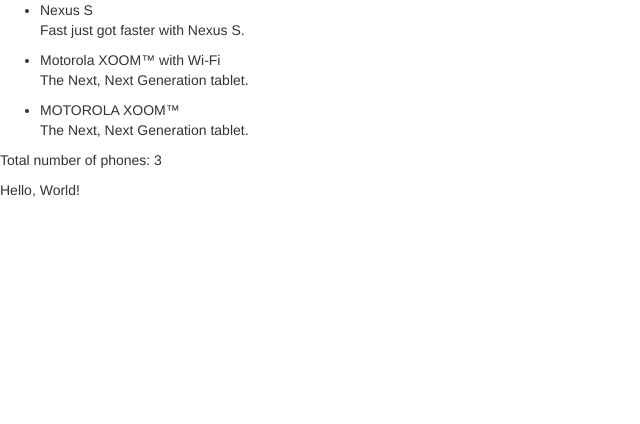
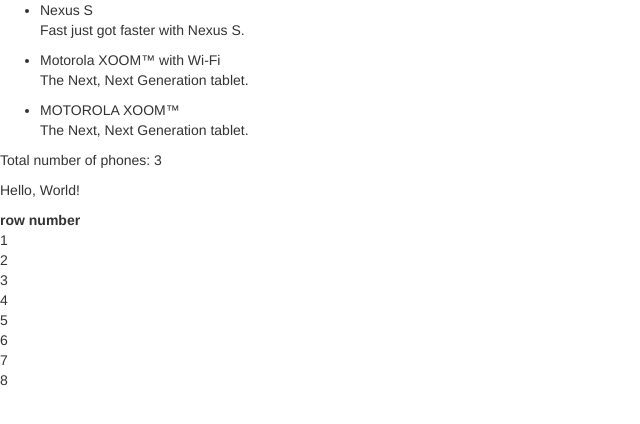
Before and after one commit to JoeyGo23/angular-phonecat, a website: page app/index.html in a window 1280 px wide. Shown: the whole page, without its empty margins (0-640 px from the left). Drawn offline with Linux system fonts and the light colour scheme.

Commit message:
End tut 2 row number i+1

```diff
--- a/app/index.html
+++ b/app/index.html
@@ -22,5 +22,10 @@
   <p> Total number of phones: {{phones.length}} </p>
   <p> Hello, {{name}}! </p>
 
+  <table>
+    <tr><th> row number </th></tr>
+    <tr ng-repeat="i in [0,1,2,3,4,5,6,7]"><td>{{i+1}}</td></tr>
+  </table>
+
 </body>
 </html>
```
